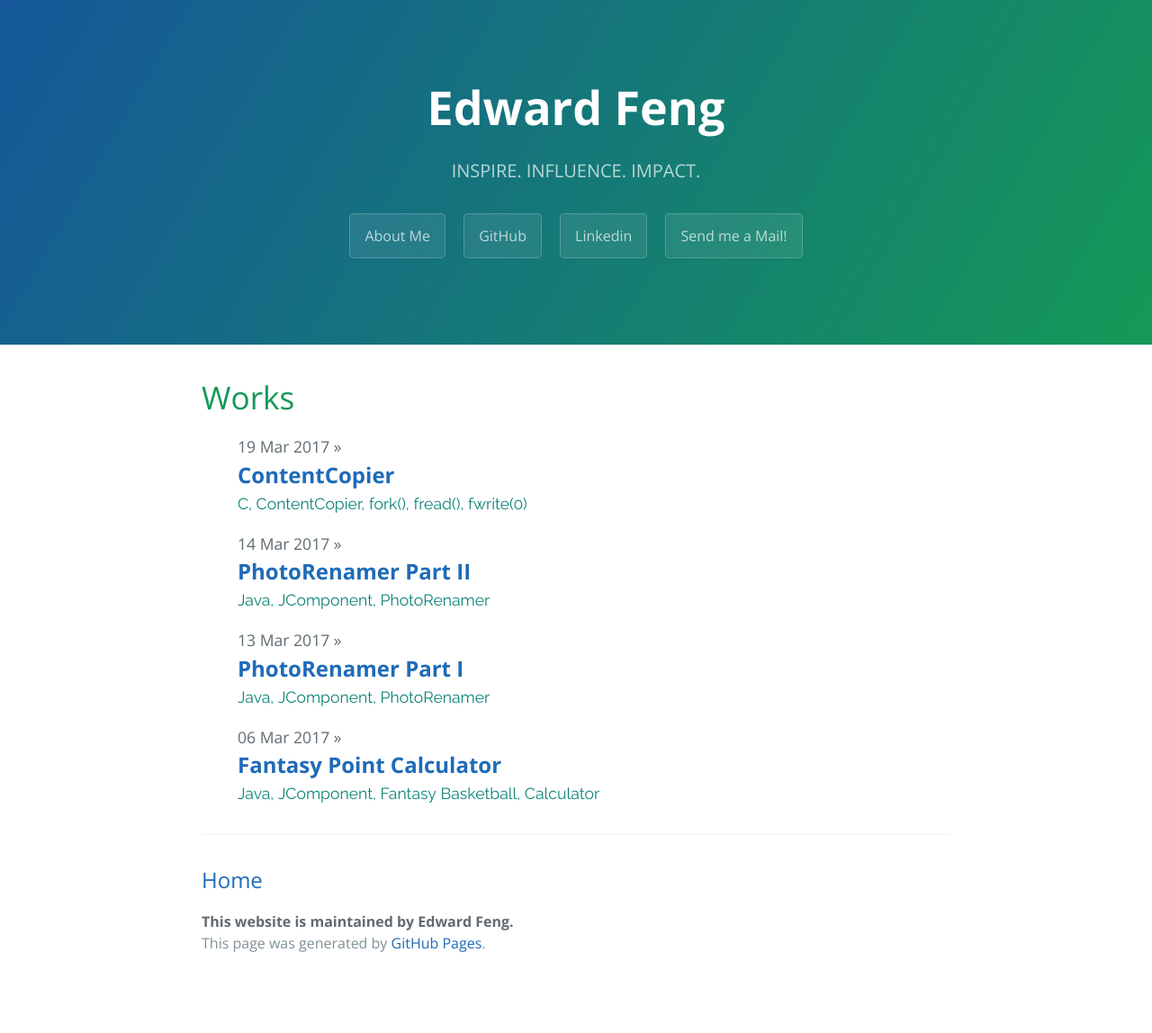
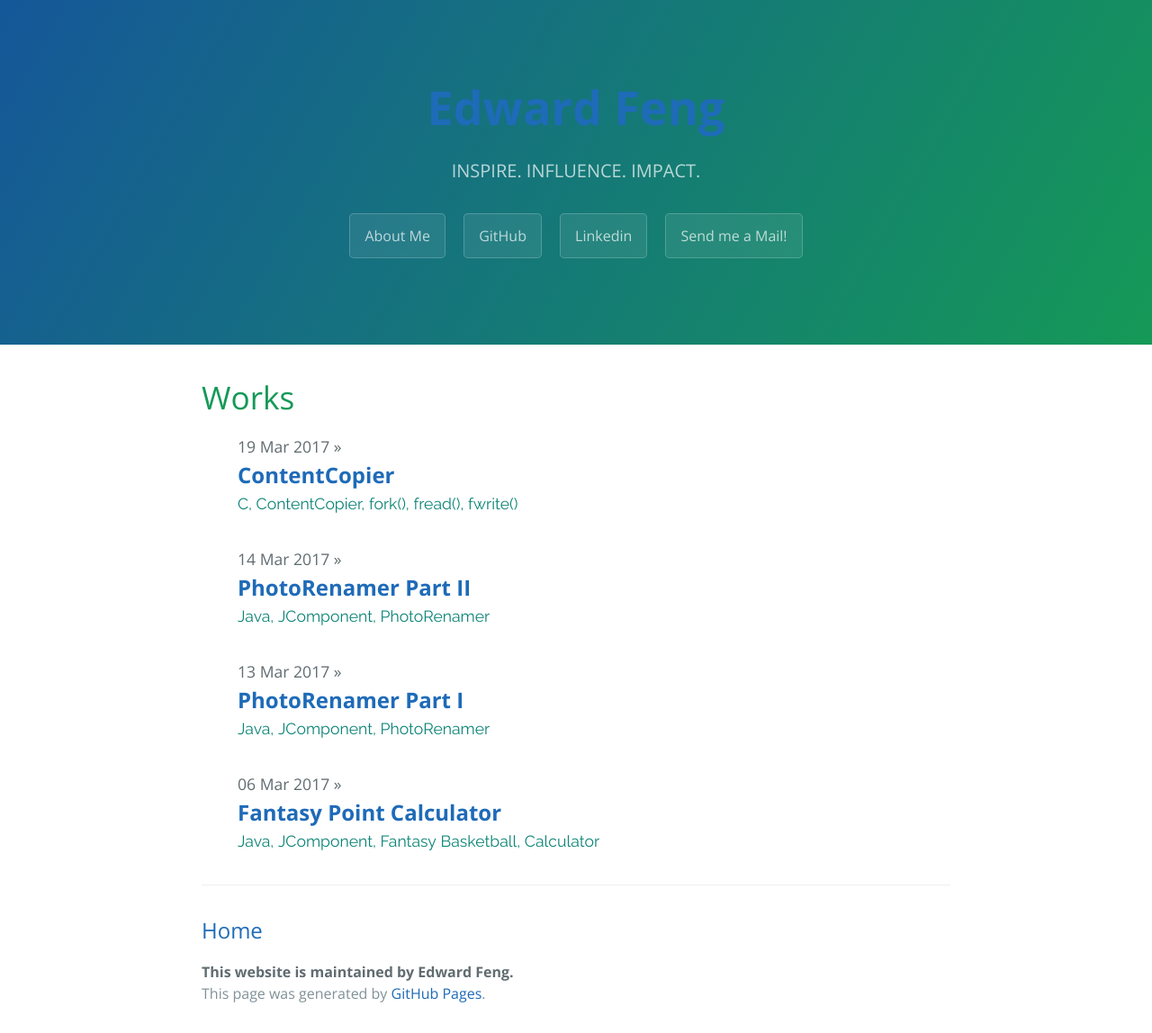
Before and after one commit to edward0414/myWeb1.0, a Jekyll site: the page built from index.html, in a window 1280 px wide. Shown: the whole page at 90% size. Built offline with Jekyll 4.4.1, drawn with Linux system fonts in a browser that asks for light colours; the list of posts is cut into pages by our own code; before the commit the page ends 1092 px from its top, so only the background shows below that.

Commit message:
Fix layout

```diff
--- a/_includes/page-header.html
+++ b/_includes/page-header.html
@@ -2,10 +2,10 @@
 <!--
 <div class="profile"></div>
 -->
-  <h1 class="project-name">{{ site.title }}</h1>
+    <h1 class="project-name"><a href="{{ site.url }}">{{ site.title }}</a></h1>
   <h2 class="project-tagline">{{ site.tagline }}</h2>
   <a href="https://edward0414.github.io/about/" class="btn">About Me</a>
-  <a href="https://github.com/edward0414" class="btn">GitHub</a>
-  <a href="https://www.linkedin.com/in/edward0414/" class="btn">Linkedin</a>
+  <a href="https://github.com/edward0414" class="btn" target="_blank">GitHub</a>
+  <a href="https://www.linkedin.com/in/edward0414/" class="btn" target="_blank">Linkedin</a>
   <a href="mailto:yenlin.feng@mail.utoronto.ca?Subject=Hello%20:)" target="_top" class="btn">Send me a Mail!</a>
 </section>
--- a/_layouts/default.html
+++ b/_layouts/default.html
@@ -10,9 +10,8 @@
 
       {{ content }}
 
-      {% include page-footer.html %}
 
+    {% include page-footer.html %}
     </section>
-
   </body>
 </html>
--- a/_posts/2017-03-19-ContentCopier.markdown
+++ b/_posts/2017-03-19-ContentCopier.markdown
@@ -2,7 +2,7 @@
 layout: post
 title:  "ContentCopier"
 date:   2017-03-19 12:50:23
-tags: C, ContentCopier, fork(), fread(), fwrite(0)
+tags: C, ContentCopier, fork(), fread(), fwrite()
 ---
 
 This is a program coded in C.
@@ -22,15 +22,12 @@
         printf("cannot open this file for reading: %s.\n", src);
         return -1;
     }
-
     if((fw = fopen(dest, "wb")) == NULL){
         printf("cannot open this file for writing: %s.\n", dest);
         return -1;
     }
 
-
     size_t bytes;
-
     while ((bytes = fread(buffer, 1, BUFFSIZE, fr)) != 0) {
         size_t written = fwrite(buffer, 1, bytes, fw);
         if( written != bytes) {
@@ -38,7 +35,6 @@
             break;
         }
     }
-
     fclose(fr);
     fclose(fw);
     return 0;
```
Also changed, not shown: css/normalize.css.
